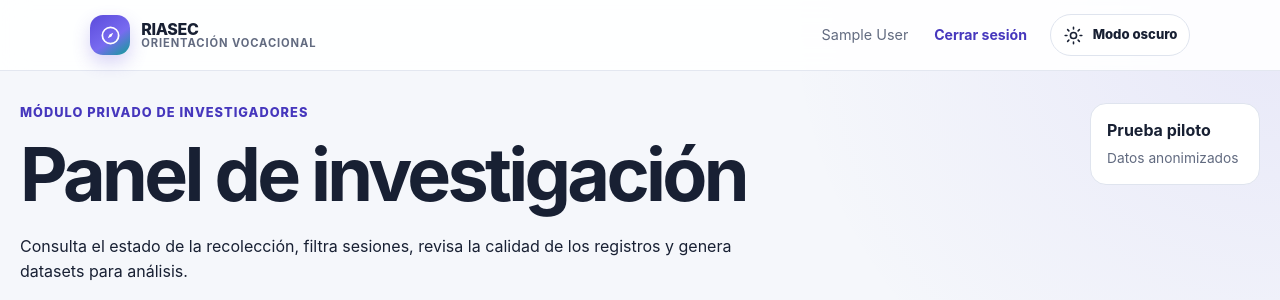
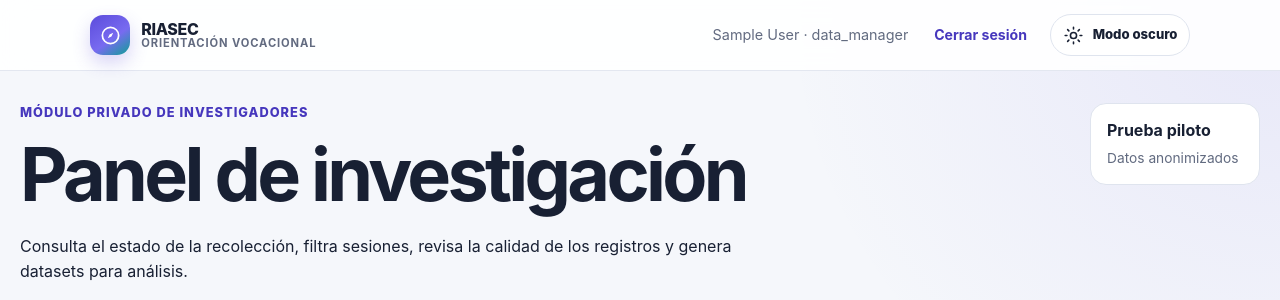
Before and after one commit to Mairon754/ProyectoWebTesis, a Flask app: page /investigacion in a window 1280 px wide. Shown: the top 300 px of the page. Run offline with Flask 3, Linux system fonts and the light colour scheme; the visitor is signed in with stand-in values (Sample User, id 1); parts of the project's set-up code (start-up, migrations or seed data) failed here and were passed over.

Commit message:
security: reflect researcher least-privilege roles in dashboard

```diff
--- a/app/templates/research_dashboard.html
+++ b/app/templates/research_dashboard.html
@@ -11,7 +11,9 @@
 
 {% block header_extra %}
 <div class="research-user" aria-label="Sesión de investigador">
-    <span class="research-user__name">{{ researcher.display_name }}</span>
+    <span class="research-user__name">
+        {{ researcher.display_name }} · {{ researcher.role }}
+    </span>
     <form method="post" action="{{ url_for('research.logout') }}">
         <input type="hidden" name="csrf_token" value="{{ csrf_token }}">
         <button class="button button--ghost button--compact" type="submit">
@@ -180,6 +182,7 @@
             'quality': 'Completitud, tiempos, uso del lector, cambios de respuesta y decisión de inclusión/exclusión.'
         } %}
         {% for kind in dataset_kinds %}
+            {% set sensitive_dataset = kind in ['master', 'quality'] %}
             {% set csv_url = url_for('research.export_dataset', kind=kind, file_format='csv') %}
             {% set xlsx_url = url_for('research.export_dataset', kind=kind, file_format='xlsx') %}
             <article class="dataset-card">
@@ -187,6 +190,7 @@
                 <h3>{{ dataset_labels[kind] }}</h3>
                 <p>{{ descriptions[kind] }}</p>
                 <div class="dataset-card__actions">
+                    {% if not sensitive_dataset or researcher.role == 'data_manager' %}
                     <a
                         class="button button--ghost"
                         href="{{ csv_url }}{% if export_query %}?{{ export_query }}{% endif %}"
@@ -195,6 +199,9 @@
                         class="button button--primary"
                         href="{{ xlsx_url }}{% if export_query %}?{{ export_query }}{% endif %}"
                     >Excel</a>
+                    {% else %}
+                    <span class="muted">Requiere rol data_manager.</span>
+                    {% endif %}
                 </div>
             </article>
         {% endfor %}
@@ -260,7 +267,7 @@
                                 {% endif %}
                             </td>
                             <td>
-                                {% if assessment.status == 'completed' %}
+                                {% if assessment.status == 'completed' and researcher.role == 'data_manager' %}
                                 <form
                                     method="post"
                                     action="{{ url_for('research.update_quality', session_id=assessment.id) }}"
@@ -308,6 +315,11 @@
                                         Guardar revisión
                                     </button>
                                 </form>
+                                {% elif assessment.status == 'completed' %}
+                                    <span class="muted">
+                                        {{ review.quality_status if review else 'pending' }}
+                                        · revisión solo para data_manager
+                                    </span>
                                 {% else %}
                                     <span class="muted">Disponible al completar la evaluación.</span>
                                 {% endif %}
```
